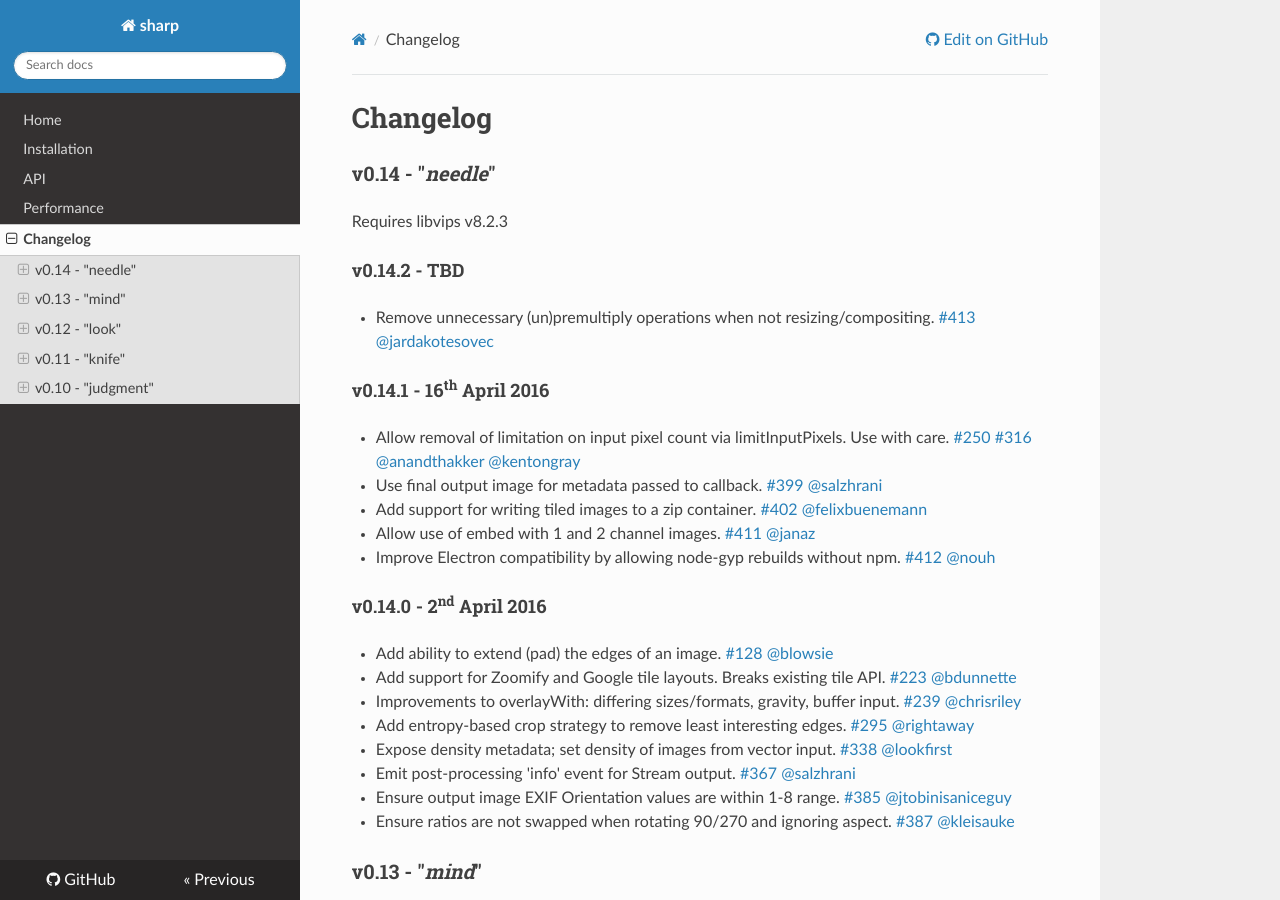
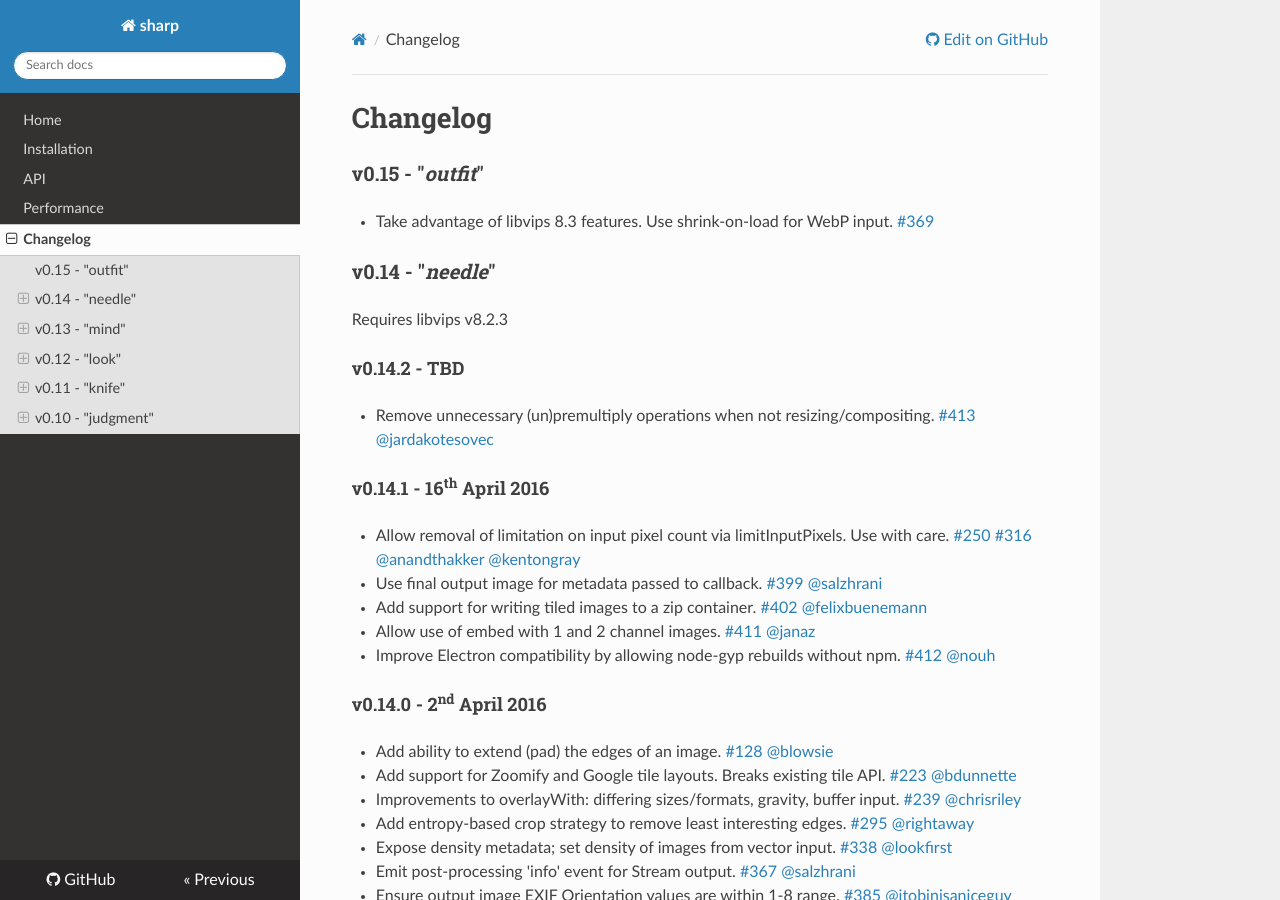
Before and after one commit to webgurucan/node-image-handler, an MkDocs documentation site: the page built from docs/changelog.md, in a window 1280 px wide and 900 px high. Built offline with MkDocs 1.6.1, drawn with Linux system fonts in a browser that asks for light colours; nearby versions of some CDN libraries; old or Windows-style settings are respelled for this version of MkDocs.

Commit message:
Use shrink-on-load for WebP input

```diff
--- a/docs/changelog.md
+++ b/docs/changelog.md
@@ -1,4 +1,10 @@
 # Changelog
+
+### v0.15 - "*outfit*"
+
+* Take advantage of libvips 8.3 features.
+  Use shrink-on-load for WebP input.
+  [#369](https://github.com/lovell/sharp/issues/369)
 
 ### v0.14 - "*needle*"
 
```
Also changed, not shown: 1 other file.
